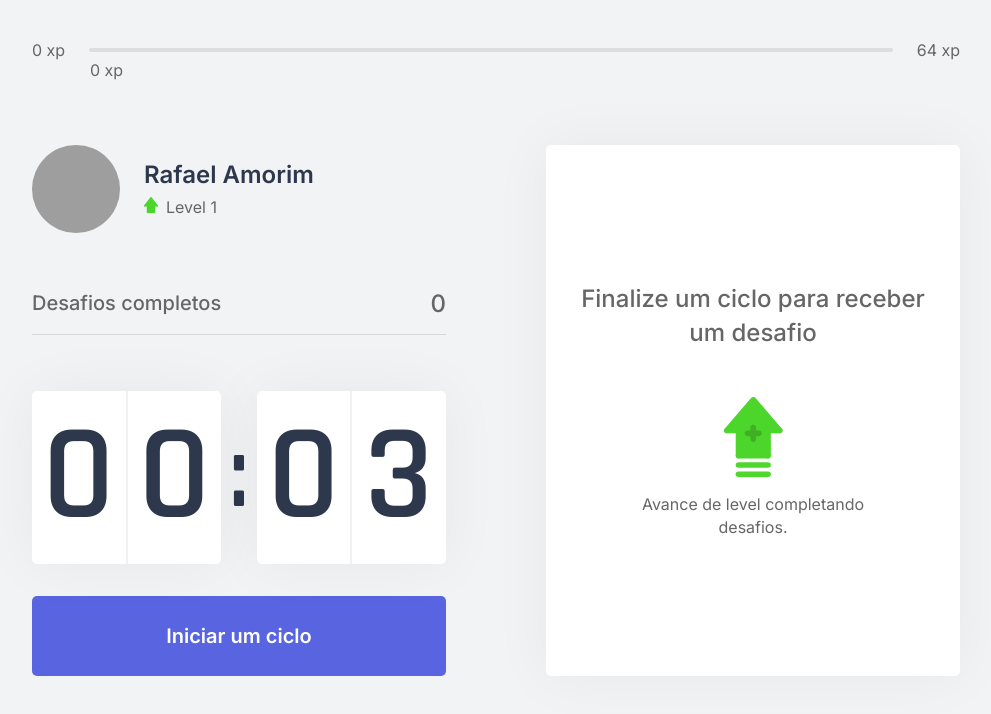
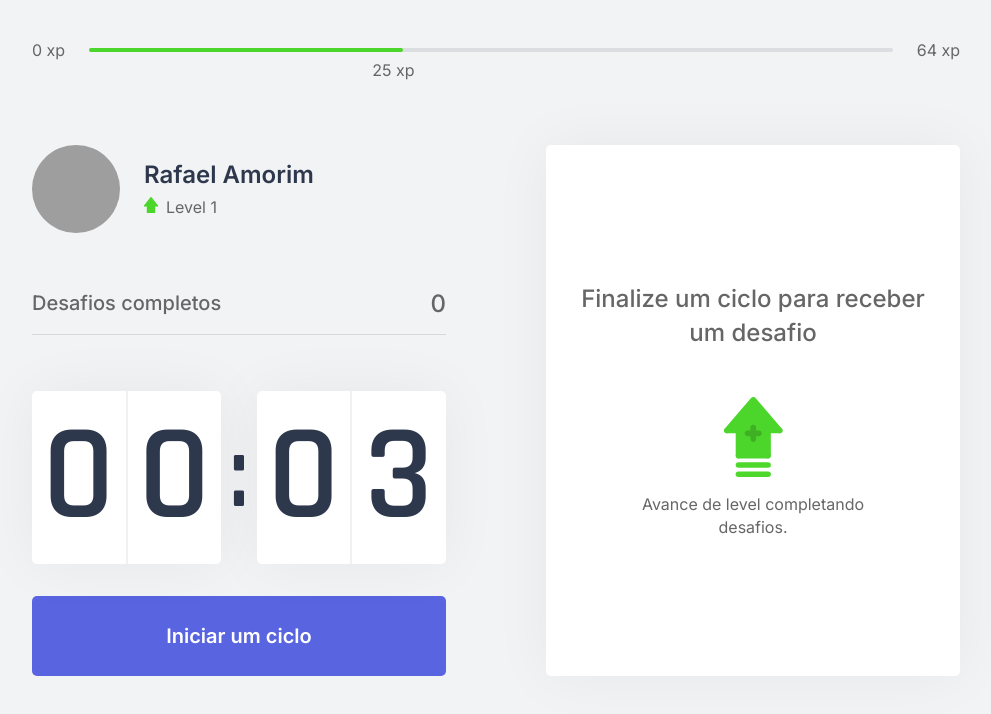
Before and after one commit to rafAmorim8/moveit-next, a Next.js app: page / in a window 1280 px wide. Shown: the top 714 px of the page, without its empty margins (144-1135 px from the left). Built offline with nearby package versions, Linux system fonts and the light colour scheme; grey boxes are pictures that could not be loaded.

Commit message:
updates experience level

```diff
--- a/src/contexts/ChallengesContext.tsx
+++ b/src/contexts/ChallengesContext.tsx
@@ -26,7 +26,7 @@ export const ChallengesContext = createContext({} as ChallengesContextData);
 
 export function ChallengesProvider({ children }: ChallengesProviderProps) {
   const [level, setLevel] = useState(1);
-  const [currentExperience, setCurrenExperience] = useState(0);
+  const [currentExperience, setCurrenExperience] = useState(25);
   const [challengesCompleted, setChallengesCompleted] = useState(0);
   const [activeChallenge, setActiveChallenge] = useState(null);
 
```
